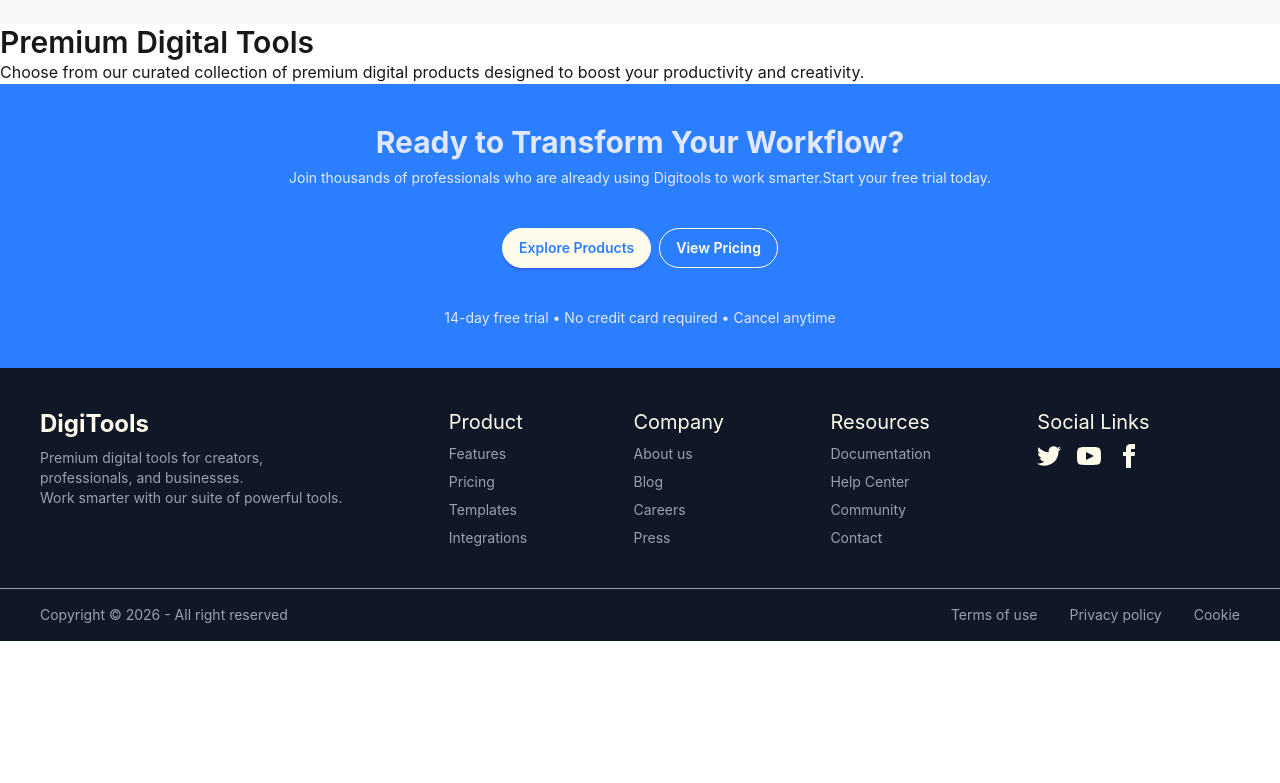
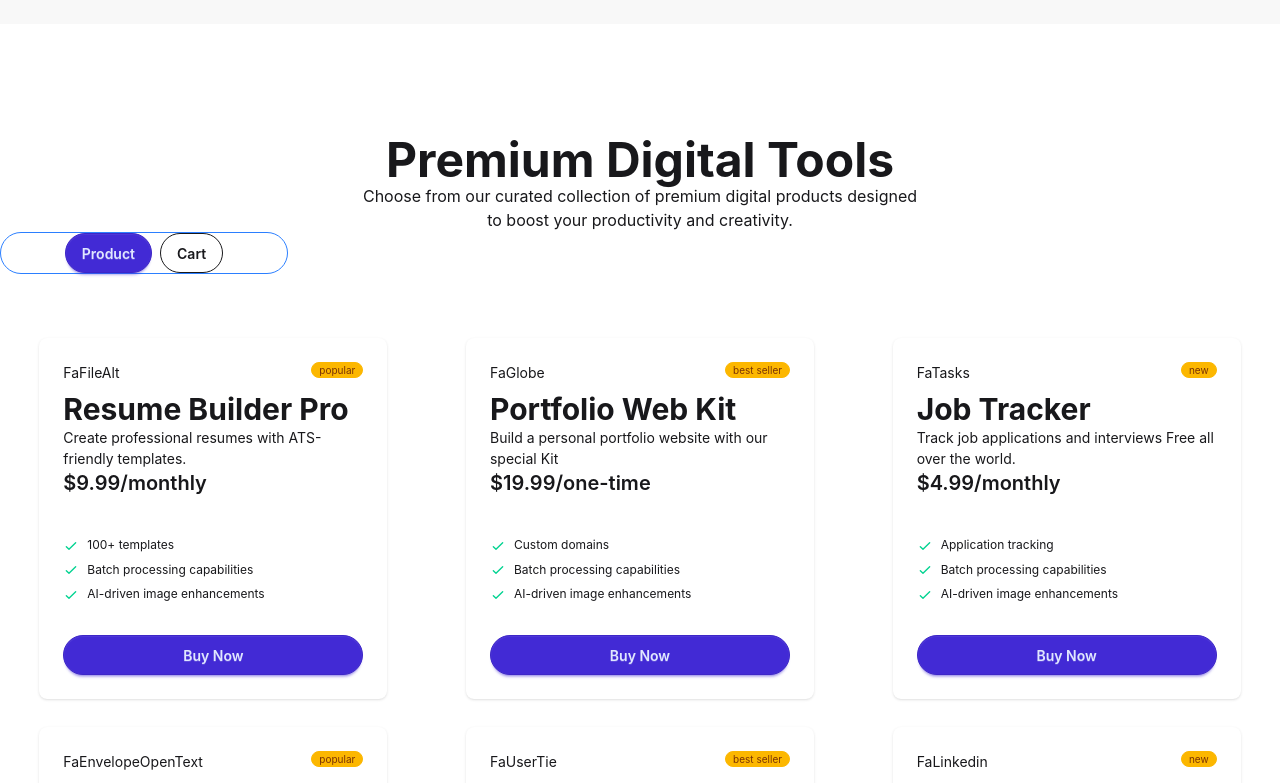
Before and after one commit to Sumona460/assignment-6, a React (Vite) app: page / in a window 1280 px wide. Shown: the part 840-1623 px from the top of the page. Before the commit the page ends 1481 px from the top, so only its background shows below. Built offline with nearby package versions, Linux system fonts and the light colour scheme.

Commit message:
added product card design according to figma

```diff
--- a/public/data.json
+++ b/public/data.json
@@ -7,30 +7,35 @@
     "period": "monthly",
     "tag": "popular",
     "tagType": "popular",
-    "features": ["100+ templates", "ATS optimization", "Export to PDF"],
-    "icon": "FaFileAlt"
+    "features": "100+ templates",
+    "icon": "FaFileAlt",
+    "image": "https://tex.stackexchange.com/questions/174647/latex-file-and-folder-symbols"
+
   },
   {
     "id": 2,
-    "name": "Portfolio Website Kit",
-    "description": "Build a personal portfolio website بسهولة.",
+    "name": "Portfolio Web Kit",
+    "description": "Build a personal portfolio website with our special Kit",
     "price": 19.99,
     "period": "one-time",
     "tag": "best seller",
     "tagType": "best",
-    "features": ["Custom domains", "SEO optimized", "Responsive design"],
-    "icon": "FaGlobe"
+    "features": "Custom domains",
+    "icon": "FaGlobe",
+    "image": "https://www.freepik.com/free-photos-vectors/fa-globe/6"
+
   },
   {
     "id": 3,
     "name": "Job Tracker",
-    "description": "Track job applications and interviews بسهولة.",
+    "description": "Track job applications and interviews Free all over the world.",
     "price": 4.99,
     "period": "monthly",
     "tag": "new",
     "tagType": "new",
-    "features": ["Application tracking", "Interview reminders", "Notes section"],
-    "icon": "FaTasks"
+    "features": "Application tracking",
+    "icon": "FaTasks",
+    "image": "https://stock.adobe.com/search?k=fataka"
   },
   {
     "id": 4,
@@ -40,8 +45,9 @@
     "period": "monthly",
     "tag": "popular",
     "tagType": "popular",
-    "features": ["AI suggestions", "Multiple formats", "Easy export"],
-    "icon": "FaEnvelopeOpenText"
+    "features": "AI suggestions",
+    "icon": "FaEnvelopeOpenText",
+    "image": "https://www.freepik.com/free-photos-vectors/open-envelope"
   },
   {
     "id": 5,
@@ -52,7 +58,8 @@
     "tag": "best seller",
     "tagType": "best",
     "features": ["Common Q&A", "Mock interviews", "Expert tips"],
-    "icon": "FaUserTie"
+    "icon": "FaUserTie",
+    "image": "https://fontawesome.com/icons/user-tie"
   },
   {
     "id": 6,
@@ -63,7 +70,8 @@
     "tag": "new",
     "tagType": "new",
     "features": ["Profile review", "Keyword optimization", "Headline generator"],
-    "icon": "FaLinkedin"
+    "icon": "FaLinkedin",
+    "image": "https://favpng.com/png_view/linkedin-picture-linkedin-facebook-social-media-font-awesome-icon-png/DqmiPTtG"
   },
   {
     "id": 7,
@@ -74,7 +82,8 @@
     "tag": "popular",
     "tagType": "popular",
     "features": ["Proposal templates", "Client management", "Invoice generator"],
-    "icon": "FaLaptopCode"
+    "icon": "FaLaptopCode",
+    "image": "https://www.freepik.com/free-photos-vectors/laptop-code"
   },
   {
     "id": 8,
@@ -85,6 +94,7 @@
     "tag": "best seller",
     "tagType": "best",
     "features": ["Video tutorials", "Certificates", "Expert mentors"],
-    "icon": "FaGraduationCap"
+    "icon": "FaGraduationCap",
+    "image": "https://www.freepik.com/free-photos-vectors/graduation-cap"
   }
 ]
--- a/src/components/Cards/FirstCard.jsx
+++ b/src/components/Cards/FirstCard.jsx
@@ -1,13 +1,65 @@
 import React, { use } from 'react';
+import { FaFileAlt } from 'react-icons/fa';
 
 const FirstCard = ({cardsPromise}) => {
     const cards = use(cardsPromise)
     console.log(cards);
     return (
+        <>
         <div>
-            <h2 className='text-3xl font-semibold '>Premium Digital Tools</h2>
-            <p>Choose from our curated collection of premium digital products designed to boost your productivity and creativity.</p>
+            <h2 className='text-5xl text-center font-bold mt-28'>Premium Digital Tools</h2>
+            <p className='text-center'>Choose from our curated collection of premium digital products designed <br /> to boost your productivity and creativity.</p>
+            <div className='flex gap-2 items-center justify-center border border-blue-500 rounded-full w-2xs text-center mb-16'>
+                <button className='btn btn-primary rounded-full'>Product</button>
+                <button className='btn rounded-full btn-outline'>Cart</button>
+            </div>
         </div>
+
+        <div className='grid md:grid-cols-3 container mx-auto mb-7'>
+{cards.map(card => <div className=''>
+
+
+    <div className="card  w-87 bg-base-100 shadow-sm mb-7 space-y-3 container mx-auto">
+  <div key={card.id} className="card-body">
+    <div className='flex justify-between'>
+        <span>{card.icon}</span>
+    <span className="badge badge-xs badge-warning">{card.tag}</span>
+    </div>
+    <div className="">
+      <h2 className="text-3xl font-bold">{card.name}</h2>
+      <p>{card.description}</p>
+
+
+      <span className="text-xl font-semibold">${card.price}/{card.period}</span>
+    </div>
+    <ul className="mt-6 flex flex-col gap-2 text-xs">
+      <li>
+
+      </li>
+      <li>
+        <svg xmlns="http://www.w3.org/2000/svg" className="size-4 me-2 inline-block text-success" fill="none" viewBox="0 0 24 24" stroke="currentColor"><path strokeLinecap="round" strokeLinejoin="round" strokeWidth="2" d="M5 13l4 4L19 7" /></svg>
+        <span>{card.features}</span>
+      </li>
+      <li>
+        <svg xmlns="http://www.w3.org/2000/svg" className="size-4 me-2 inline-block text-success" fill="none" viewBox="0 0 24 24" stroke="currentColor"><path strokeLinecap="round" strokeLinejoin="round" strokeWidth="2" d="M5 13l4 4L19 7" /></svg>
+        <span>Batch processing capabilities</span>
+      </li>
+      <li>
+        <svg xmlns="http://www.w3.org/2000/svg" className="size-4 me-2 inline-block text-success" fill="none" viewBox="0 0 24 24" stroke="currentColor"><path strokeLinecap="round" strokeLinejoin="round" strokeWidth="2" d="M5 13l4 4L19 7" /></svg>
+        <span>AI-driven image enhancements</span>
+      </li>
+
+    </ul>
+    <div className="mt-6">
+      <button className="btn btn-primary rounded-full btn-block">Buy Now</button>
+    </div>
+  </div>
+</div>
+
+
+</div>)}
+</div>
+      </>
     );
 };
 
```
